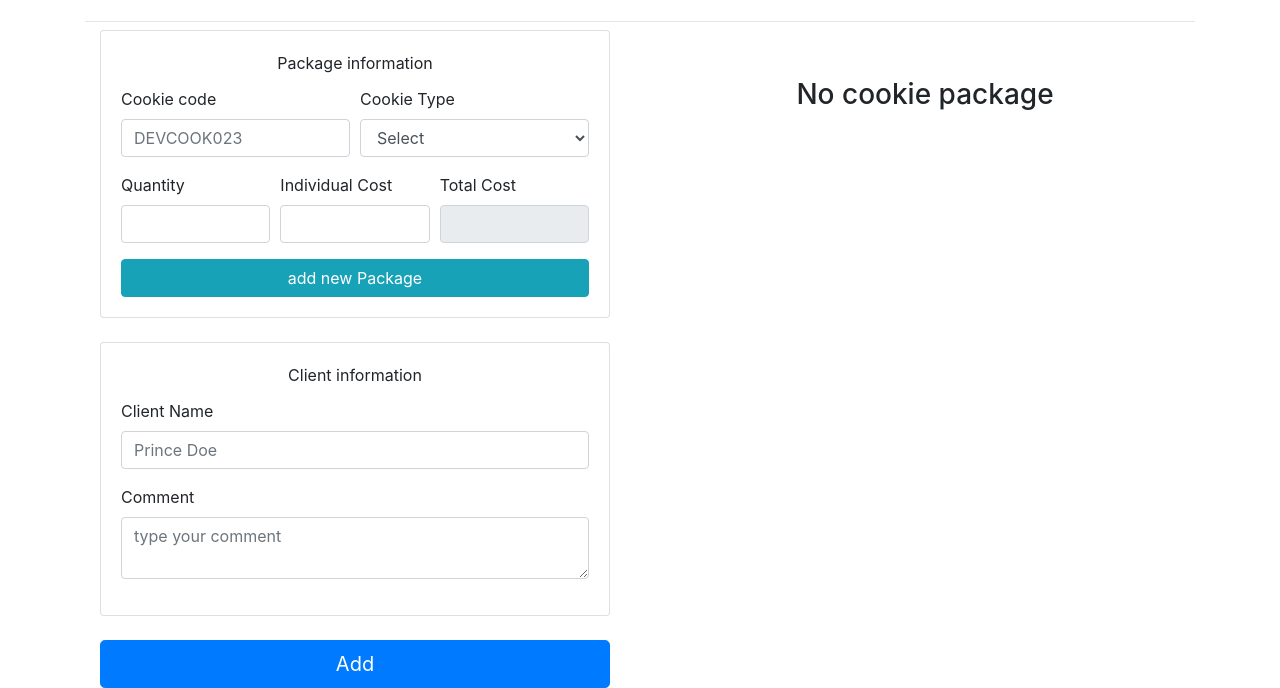
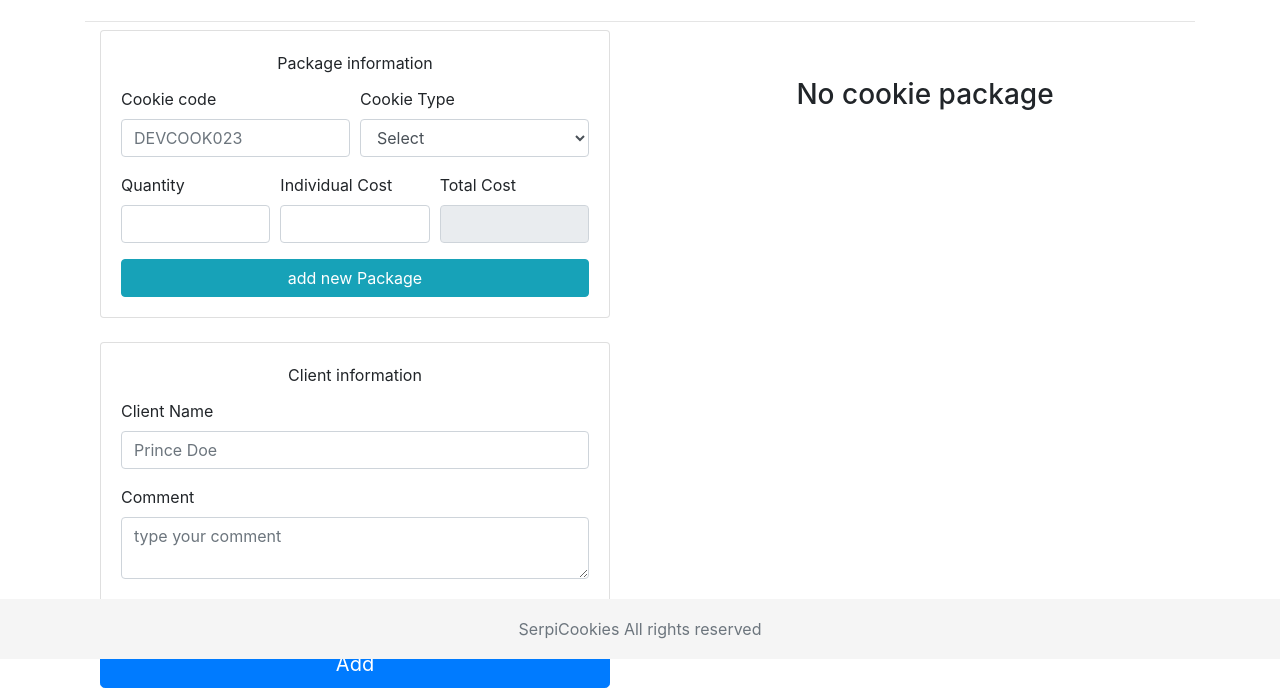
Before and after one commit to inessio/SerpicoDev-TestPDFInvoice, a React app: page / in a window 1280 px wide. Shown: the part 141-829 px from the top of the page. Built offline with nearby package versions, Linux system fonts and the light colour scheme.

Commit message:
footer added

```diff
--- a/src/components/addPackageForm/AddPackage.js
+++ b/src/components/addPackageForm/AddPackage.js
@@ -20,7 +20,13 @@ class AddPackage extends Component {
         this.state = {
           clientName:'',
           comment:'',
-          cookies:[{code:'',cookieType:'',individualCost:0.00,quantity:0,totalCost:0.00}],
+          code:'',
+          cookieType:'',
+          individualCost:0,
+          quantity:0,
+          totalCost:0,
+
+          // cookies:[{code:'',cookieType:'',individualCost:0.00,quantity:0,totalCost:0.00}],
           errors:{
               code:[],
               cookieType:[],
@@ -52,6 +58,13 @@ class AddPackage extends Component {
         })
       }
 
+      handleClientInfo = (e) =>{
+        this.setState({
+          [e.target.id]:e.target.value
+        })
+        console.log(this.state)
+      }
+
       // handleDynamicChange = idx => evt => {
       //   const newShareholders = this.state.cookies.map((shareholder, sidx) => {
 
@@ -73,11 +86,11 @@ class AddPackage extends Component {
         })
       }
 
-      addCat = (e) =>{
-        this.setState((prevState) => ({
-          cats: [...prevState.cookies, {code:'',cookieType:'',individualCost:0.00,quantity:0,totalCost:0.00}],
-        }));
-      }
+      // addCat = (e) =>{
+      //   this.setState((prevState) => ({
+      //     cats: [...prevState.cookies, {code:'',cookieType:'',individualCost:0.00,quantity:0,totalCost:0.00}],
+      //   }));
+      // }
 
       render() {
         return (
@@ -131,11 +144,11 @@ class AddPackage extends Component {
               <CardTitle>Client information</CardTitle>
               <FormGroup>
                   <Label className="float-left" for="clientName">Client Name</Label>
-                  <Input type="text" name="clientName" id="clientName" placeholder="Prince Doe" onChange={this.handleChange} required/>
+                  <Input type="text" name="clientName" value={this.state.clientName} id="clientName" placeholder="Prince Doe" onChange={this.handleClientInfo} required/>
                 </FormGroup>
                 <FormGroup>
                   <Label className="float-left" for="Comment">Comment</Label>
-                    <Input type="textarea" name="Comment" id="Comment" placeholder="type your comment" onChange={this.handleChange}/>
+                    <Input type="textarea" name="Comment" value={this.state.comment} id="Comment" placeholder="type your comment" onChange={this.handleClientInfo}/>
                 </FormGroup>
              </Card>
               <Button color="primary" size="lg" type="submit" className="mt-4" block>Add</Button>
--- a/src/components/app/App.js
+++ b/src/components/app/App.js
@@ -6,7 +6,7 @@ import {
         Container,
         Row,
         Button,
-        Navbar
+        Navbar,Footer
 
       } from 'reactstrap'
 import AddPackage from '../addPackageForm/AddPackage'
@@ -16,7 +16,9 @@ import generateInvoice from '../invoice/Invoice'
 class App extends Component {
 
   state = {
-    packages:[]
+    packages:[],
+    clientName: '',
+    comment:''
   }
 
 
@@ -47,7 +49,7 @@ class App extends Component {
             <h2 className="mb-4">SerpiCookies</h2>
           </div>
           <hr className="my-2" />
-          <Row className="mt-2">
+          <Row className="mt-2 overflow-auto">
             <div className="col-sm-6 overflow-auto">
                 <AddPackage addPackage={this.addPackage} />
             </div>
@@ -56,6 +58,12 @@ class App extends Component {
              </div>
           </Row>
         </Container>
+
+        <footer className="footer">
+      <Container>
+        <span className="text-muted"> SerpiCookies All rights reserved</span>
+      </Container>
+    </footer>
       </div>
     )
   }
--- a/src/components/app/App.scss
+++ b/src/components/app/App.scss
@@ -1,10 +1,12 @@
 .App {
   text-align: center;
+  .footer{
+    position: absolute;
+    bottom: 0;
+    width: 100%;
+    height: 60px;
+    line-height: 60px;
+    background-color:#f5f5f5;
+
+  }
 }
-
-.App-logo {
-  height: 40vmin;
-}
-.App-navigation{
-  width: 10px;
-}
```
Also changed, not shown: 1 other file.
